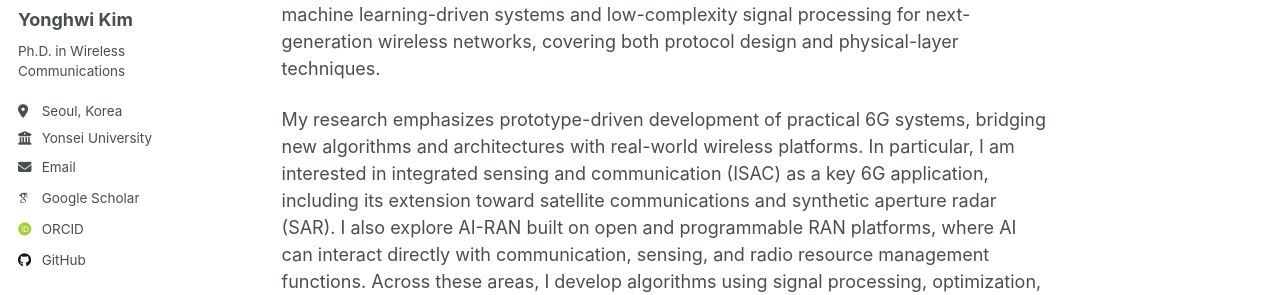
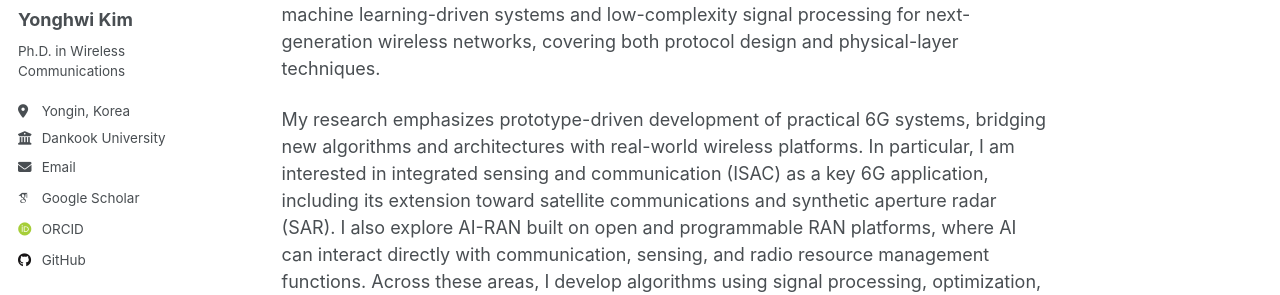
Before and after one commit to yonghwi-erickim/yonghwi-erickim.github.io, a Jekyll site: the page built from _pages/about.md, in a window 1280 px wide. Shown: the part 275-570 px from the top of the page. Built offline with Jekyll 4.4.1, drawn with Linux system fonts in a browser that asks for light colours; some web fonts are replaced; a script that is not in the unit is left out.

Commit message:
Update location and employer in config file

```diff
--- a/_config.yml
+++ b/_config.yml
@@ -26,10 +26,10 @@ author:
   name             : "Yonghwi Kim"
   pronouns         : # example: "she/her"
   bio              : "Ph.D. in Wireless Communications"
-  location         : "Seoul, Korea"
-  employer         : "Yonsei University"
+  location         : "Yongin, Korea"
+  employer         : "Dankook University"
   uri              : # URL
-  email            : "eric_kim@yonsei.ac.kr"
+  email            : "eric_kim@dankook.ac.kr"
 
   # Academic websites
   academia         : # URL
```
